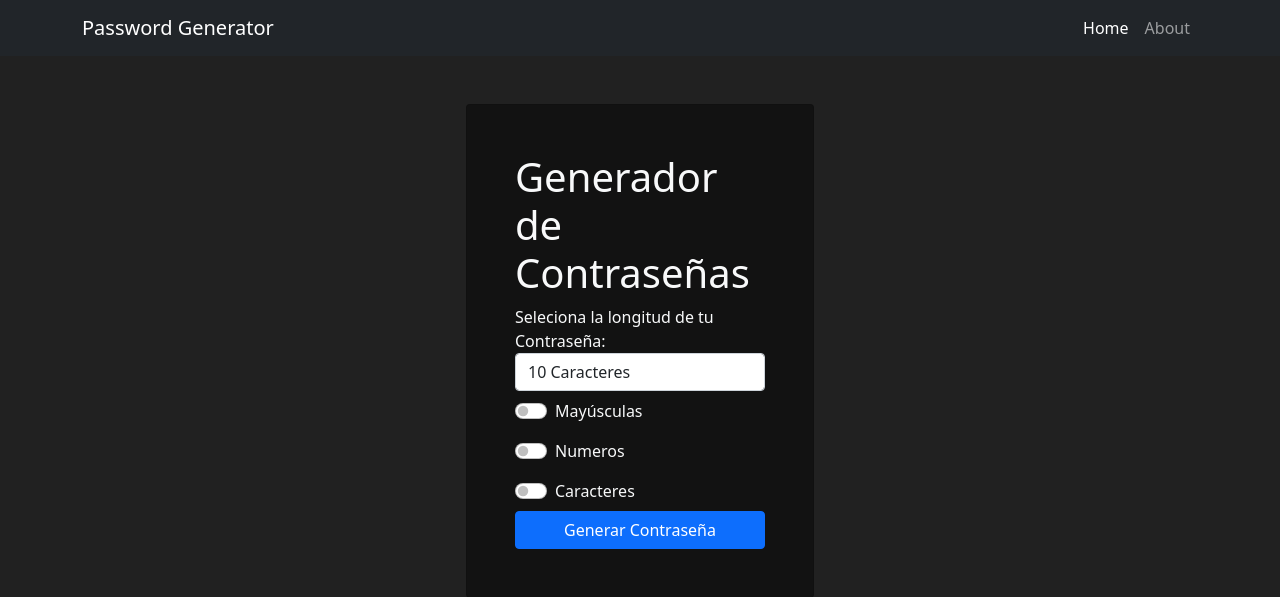
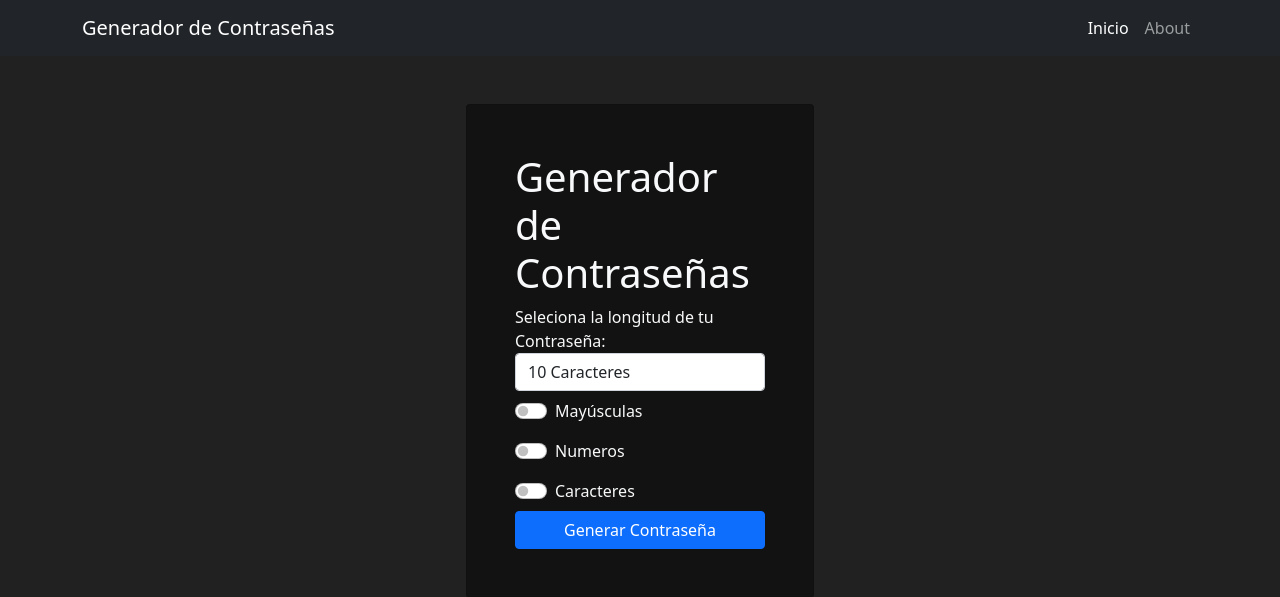
Before and after one commit to Christian-Coria/GeneradorContrase-as, a Django app: template generator/templates/generator/home.html in a window 1280 px wide. Shown: the top 597 px of the page. Run offline with Django 3.2, Linux system fonts and the light colour scheme; the template is opened without the code that fills it, so the values that code supplies are empty.

Commit message:
correcciones

```diff
--- a/generator/templates/generator/partials/_navbar.html
+++ b/generator/templates/generator/partials/_navbar.html
@@ -1,6 +1,6 @@
 <nav class="navbar navbar-expand-lg navbar-dark bg-dark">
     <div class="container">
-      <a class="navbar-brand" href="{% url 'home' %}">Password Generator</a>
+      <a class="navbar-brand" href="{% url 'home' %}">Generador de Contraseñas</a>
       <button
         class="navbar-toggler"
         type="button"
@@ -15,7 +15,7 @@
       <div class="collapse navbar-collapse" id="navbarNav">
         <ul class="navbar-nav ms-auto">
           <li class="nav-item">
-            <a class="nav-link active" aria-current="page" href="{% url 'home'%}">Home</a>
+            <a class="nav-link active" aria-current="page" href="{% url 'home'%}">Inicio</a>
           </li>
           <li class="nav-item">
             <a class="nav-link" href="{% url 'about' %}">About</a>
--- a/generator/templates/generator/password.html
+++ b/generator/templates/generator/password.html
@@ -3,7 +3,7 @@
 <div class="col-md-4 offset-md-4">
   <div class="card card-body bg-light text-center text-dark">
     <p class="fs-4">{{password}}</p>
-    <a href="{% url 'generator/home' %}" class="text-primary">Regresar al Inicio</a>
+    <a href="{% url 'home' %}" class="text-primary">Regresar al Inicio</a>
   </div>
 </div>
 
```
Also changed, not shown: generator/views.py (line endings or trailing spaces).
